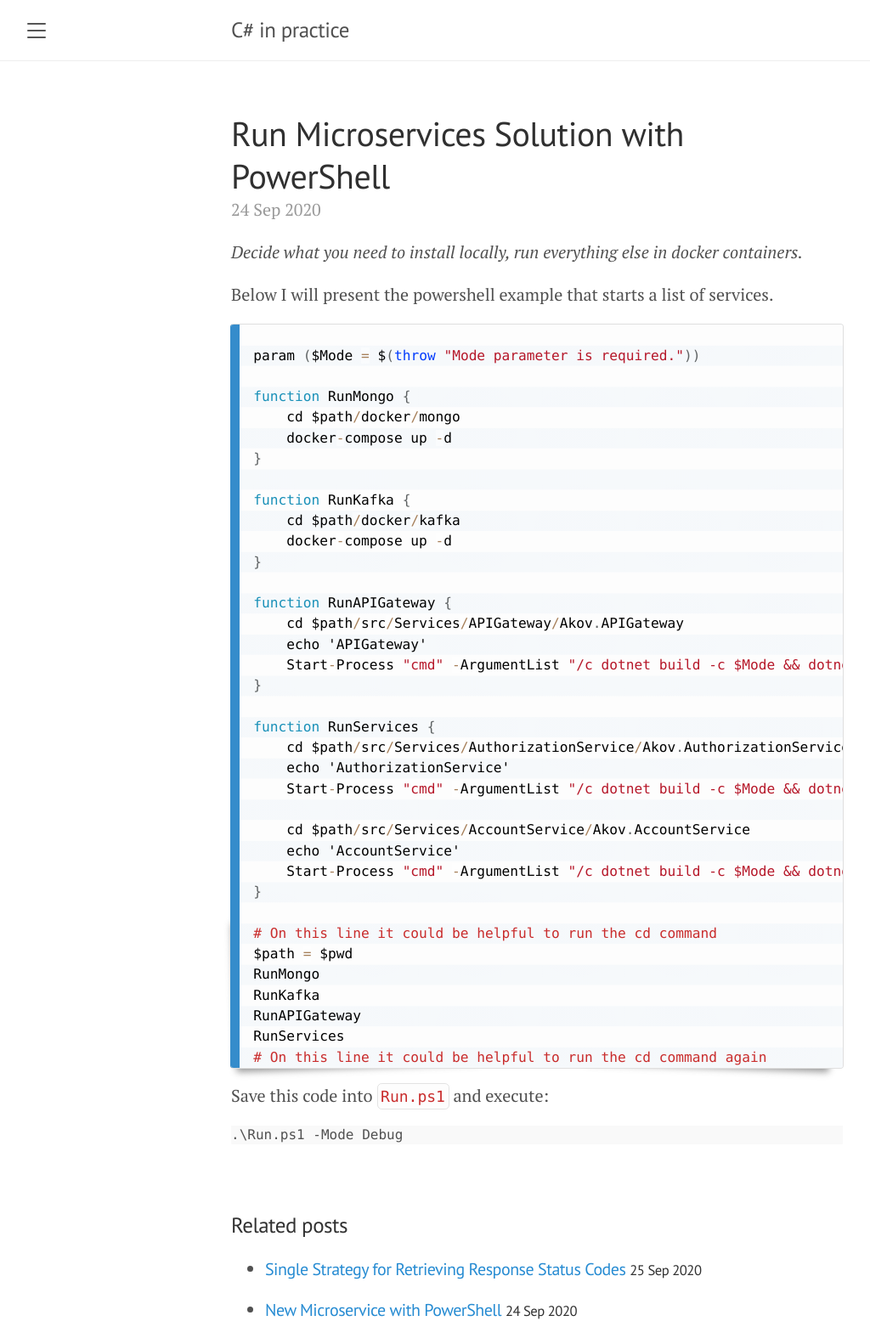
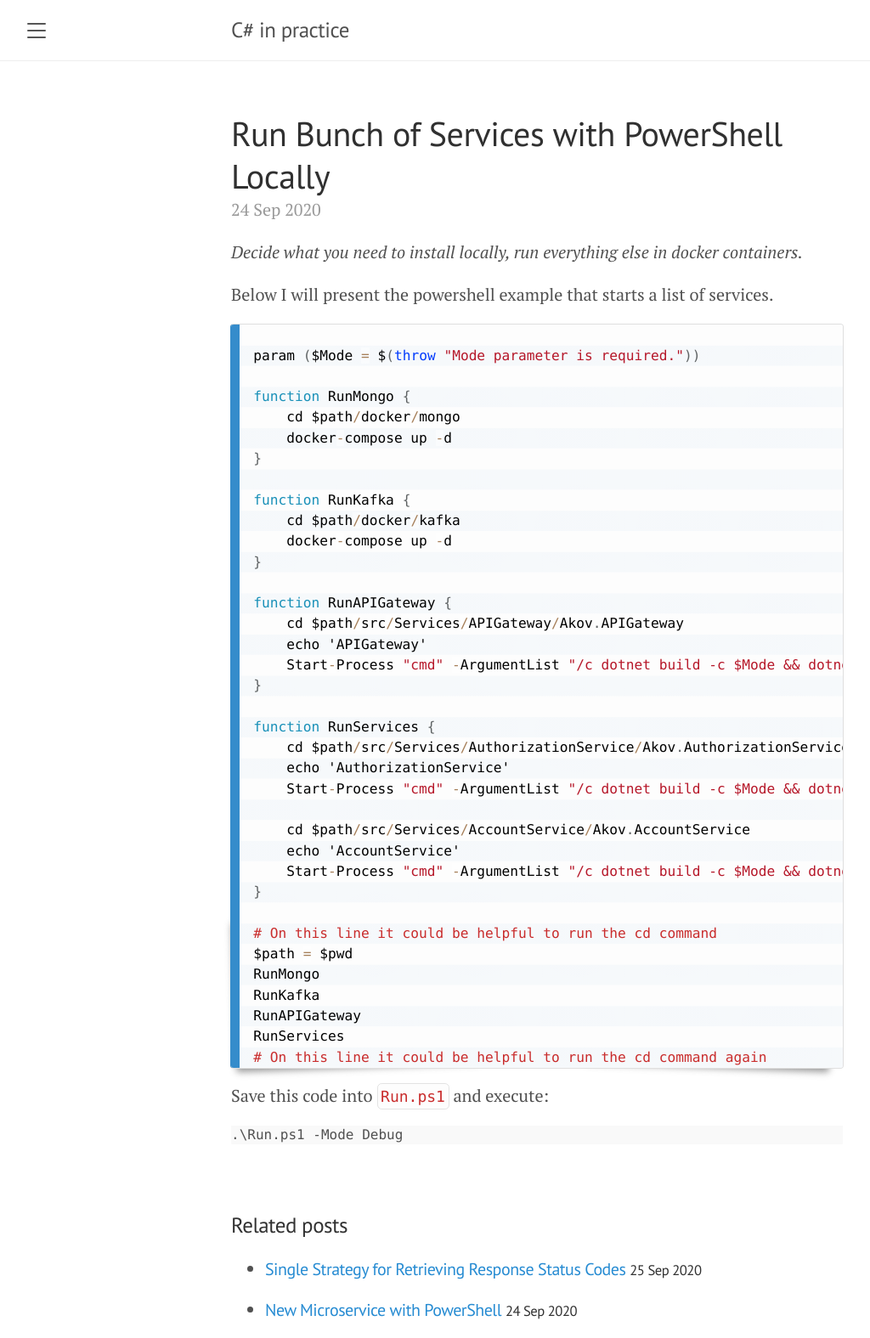
Before and after one commit to akovanev/kovanev.github.io, a Jekyll site: the page built from _posts/2020-09-24-Run-bunch-of-sevices.md, in a window 1280 px wide. Shown: the whole page at 85% size, without its empty margins (8-1032 px from the left). Built offline with Jekyll 4.4.1, drawn with Linux system fonts in a browser that asks for light colours.

```diff
--- a/_posts/2020-09-24-Run-microsevices.md
+++ b/_posts/2020-09-24-Run-bunch-of-sevices.md
@@ -1,6 +1,6 @@
 ---
 layout: post
-title: Run Microservices Solution with PowerShell
+title: Run Bunch of Services with PowerShell Locally
 category: blogs
 tag: Microservices
 ---
```
